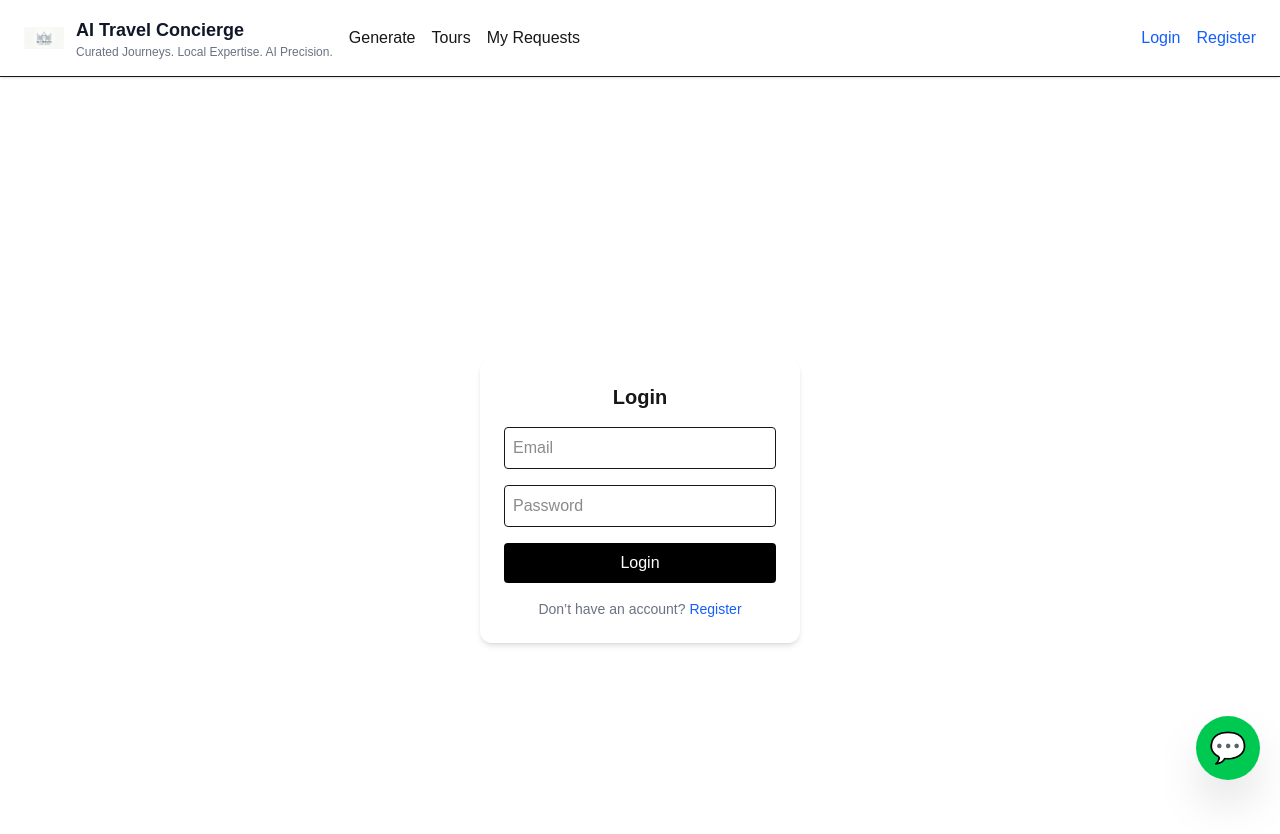
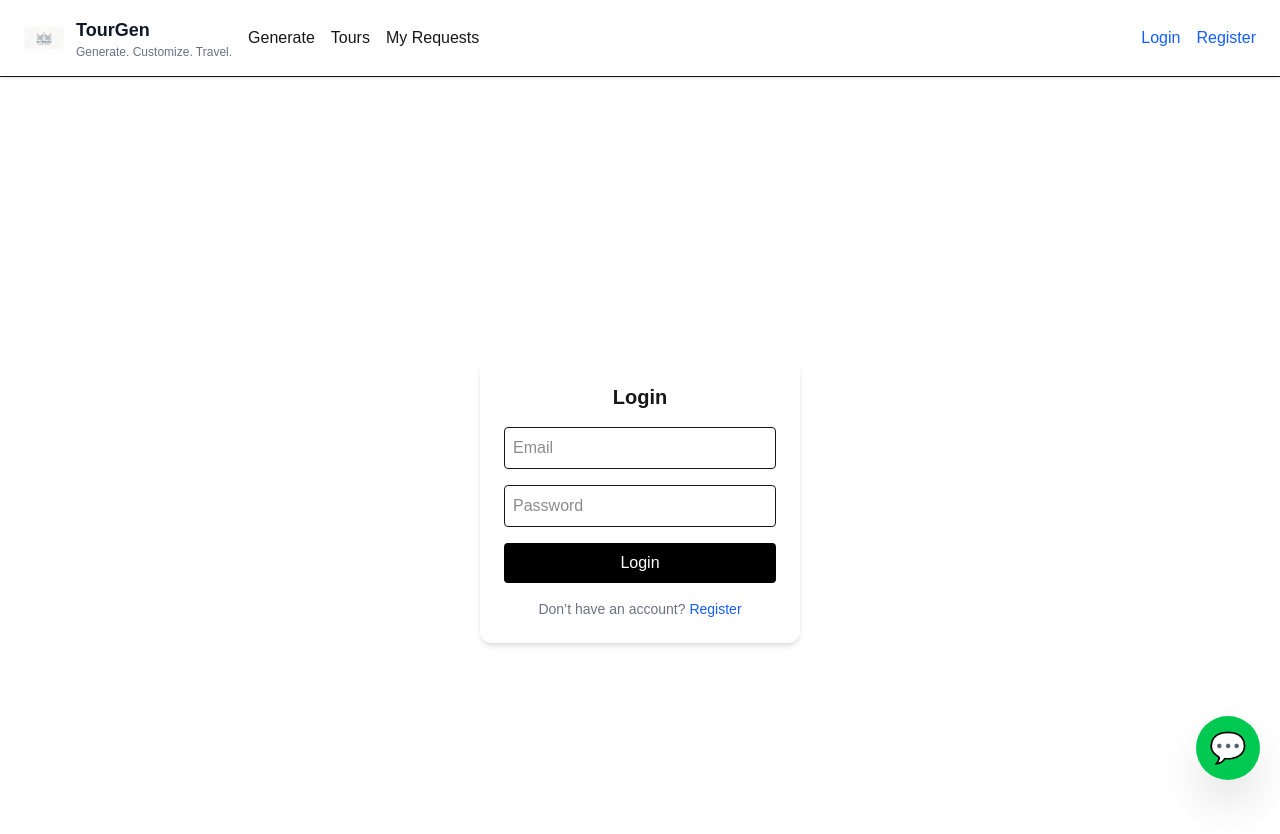
Before and after one commit to amir070baig/ai-travel-frontend, a Next.js app: page /login in a window 1280 px wide. Shown: the top 834 px of the page. Built offline with nearby package versions, Linux system fonts and the light colour scheme.

Commit message:
changed name

```diff
--- a/app/admin/page.tsx
+++ b/app/admin/page.tsx
@@ -1136,7 +1136,7 @@ export default function AdminPage() {
                   {!b.tourId && (
                     <p>
                       <strong>Booking Type:</strong>{" "}
-                      AI Concierge
+                      AI
                     </p>
                   )}
 
@@ -1173,7 +1173,7 @@ export default function AdminPage() {
                 <span className="bg-blue-100 text-blue-700 text-xs px-3 py-1 rounded-full">
                   {b.tourId
                     ? "FIXED TOUR"
-                    : "AI CONCIERGE"}
+                    : "AI"}
                 </span>
 
               </div>
--- a/app/generate/page.tsx
+++ b/app/generate/page.tsx
@@ -272,7 +272,7 @@ export default function GeneratePage() {
           </h1>
 
           <p className="text-gray-600 text-base md:text-lg max-w-2xl mx-auto leading-relaxed px-2">
-            Generate premium AI travel itineraries with real hotel suggestions,
+            Generate premium TourGen with real hotel suggestions,
             pricing estimates, local recommendations, and expert booking support.
           </p>
 
@@ -467,7 +467,7 @@ export default function GeneratePage() {
             <div className="bg-yellow-50 border border-yellow-200 rounded-2xl p-4 text-sm text-yellow-800">
               AI-generated itineraries are personalized travel suggestions.
               Final pricing, accommodations, transportation, and experiences
-              are confirmed by our travel concierge team during booking assistance.
+              are confirmed by our travel TourGen team during booking assistance.
             </div>
 
             <div className="flex flex-col sm:flex-row gap-4 pt-4">
--- a/app/my-requests/page.tsx
+++ b/app/my-requests/page.tsx
@@ -198,7 +198,7 @@ export default function MyRequestsPage() {
         key: process.env.NEXT_PUBLIC_RAZORPAY_KEY_ID,
         amount: order.amount,
         currency: order.currency,
-        name: "AI Travel App",
+        name: "TourGen",
         description: "Advance Booking Payment",
         order_id: order.id,
         handler: async function (response: any) {
--- a/app/page.tsx
+++ b/app/page.tsx
@@ -84,7 +84,7 @@ export default function HomePage() {
               href="/generate"
               className="text-blue-600 font-semibold hover:underline"
             >
-              AI Travel Itineraries
+              TourGen
             </a>
 
           </div>
@@ -347,7 +347,7 @@ export default function HomePage() {
             <div>
 
               <h3 className="text-2xl font-black text-gray-900">
-                AI Travel Concierge
+                TourGen
               </h3>
 
               <p className="text-gray-600 mt-4 leading-relaxed">
@@ -430,7 +430,7 @@ export default function HomePage() {
 
           <div className="border-t mt-10 pt-6 text-center text-gray-500 text-sm">
 
-            © 2026 AI Travel Planner.
+            © 2026 TourGen.
             All rights reserved.
 
           </div>
--- a/app/payment/[bookingId]/page.tsx
+++ b/app/payment/[bookingId]/page.tsx
@@ -85,7 +85,7 @@ export default function PaymentPage() {
 
         currency: "INR",
 
-        name: "AI Travel Planner",
+        name: "TourGen",
 
         description:
           "Advance Booking Payment",
--- a/app/tours/[id]/page.tsx
+++ b/app/tours/[id]/page.tsx
@@ -369,13 +369,13 @@ export default function TourDetailsPage({
             <div className="bg-yellow-50 border border-yellow-300 text-yellow-800 rounded-2xl p-4 mb-4">
 
               Same-day bookings require manual confirmation.
-              Please contact concierge support.
+              Please contact TourGen support.
               <a
                 href="https://wa.me/7599921173"
                 target="_blank"
                 className="text-green-600 underline"
               >
-                Contact Concierge Support
+                Contact TourGen Support
               </a>
 
             </div>
--- a/components/Navbar.tsx
+++ b/components/Navbar.tsx
@@ -67,15 +67,15 @@ export default function Navbar() {
         <a href="/" className="flex items-center gap-3">
           <img
             src="/branding/logo.png"
-            alt="AI Travel Concierge"
+            alt="TourGen"
             className="w-10 h-10 object-contain"
           />
           <div>
             <h1 className="font-black text-lg text-gray-900">
-              AI Travel Concierge
+              TourGen
             </h1>
             <p className="text-xs text-gray-500">
-              Curated Journeys. Local Expertise. AI Precision.
+              Generate. Customize. Travel.
             </p>
           </div>
         </a>
```
